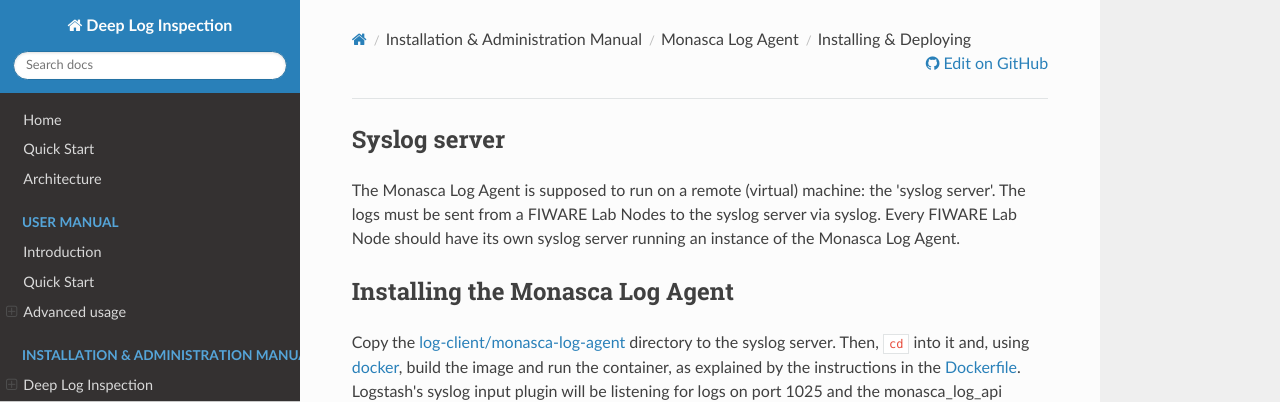
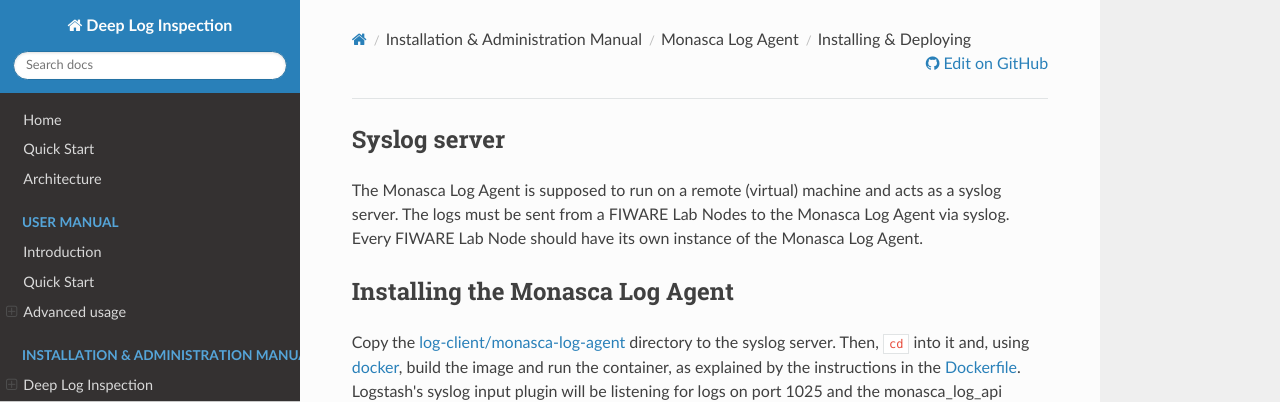
Before and after one commit to martel-innovate/deep-log-inspection, an MkDocs documentation site: the page built from doc/install/monasca-log-agent.md, in a window 1280 px wide and 900 px high. Shown: the top 402 px of the window. Built offline with MkDocs 1.6.1, drawn with Linux system fonts in a browser that asks for light colours; nearby versions of some CDN libraries; old or Windows-style settings are respelled for this version of MkDocs; some of the changed text lies outside the part shown.

Commit message:
monasca-log-agent: edited Dockerfile for docker image, monasca-log-agent.md for udp on rsyslog client, removed debug files from config/logstash.conf

```diff
--- a/doc/install/monasca-log-agent.md
+++ b/doc/install/monasca-log-agent.md
@@ -1,5 +1,5 @@
 ## Syslog server
-The Monasca Log Agent is supposed to run on a remote (virtual) machine: the 'syslog server'. The logs must be sent from a FIWARE Lab Nodes to the syslog server via syslog. Every FIWARE Lab Node should have its own syslog server running an instance of the Monasca Log Agent.
+The Monasca Log Agent is supposed to run on a remote (virtual) machine and acts as a syslog server. The logs must be sent from a FIWARE Lab Nodes to the Monasca Log Agent via syslog. Every FIWARE Lab Node should have its own instance of the Monasca Log Agent.
 
 ## Installing the Monasca Log Agent
 Copy the [log-client/monasca-log-agent][2] directory to the syslog server. Then, `cd` into it and, using [docker][1], build the image and run the container, as explained by the instructions in the [Dockerfile][3]. Logstash's syslog input plugin will be listening for logs on port 1025 and the monasca_log_api output plugin will send them to the [Monasca Log API](monasca-log-api.md). The Logstash pipeline can be found in [config/logstash.conf][4].
@@ -45,9 +45,9 @@ Then rsyslog must be configured on every service node, e.g. for Nova, create on
     # prevent debug from dnsmasq with the daemon.none parameter
     *.*;auth,authpriv.none,daemon.none,local0.none -/var/log/syslog
     # include all log levels
-    local0.*    @@syslog-server:1025
+    local0.*    @syslog-server:1025
 
-Replace `syslog-server` with a valid address. For more details on the configuration illustrated in this section, refer to the [Openstack's official guide][7].
+Replace `syslog-server` with the address of the machine where the Monasca Log Agent for your node is running. For more details on the configuration illustrated in this section, refer to the [Openstack's official guide][7].
 
 [1]:https://www.docker.com/
 [2]:https://github.com/martel-innovate/deep-log-inspection/tree/master/log-client/monasca-log-agent
```
Also changed, not shown: 3 other files.
